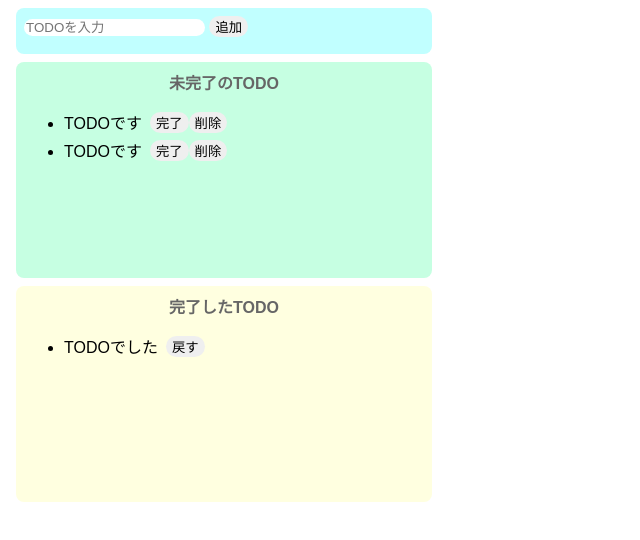
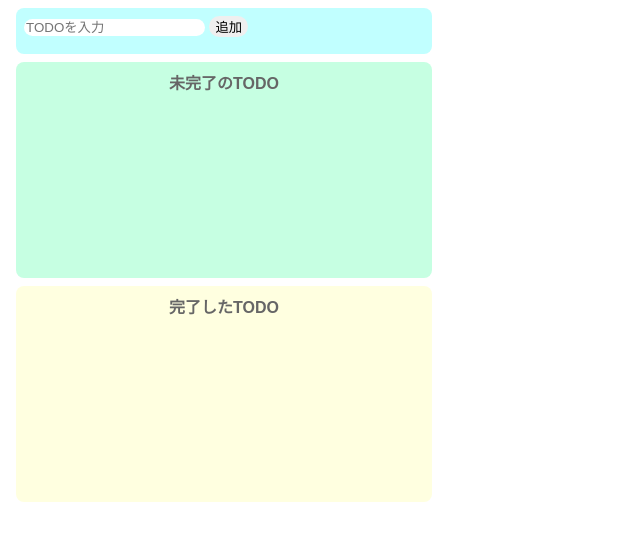
Before and after one commit to takayuki-s/list-app, a website built with Parcel: page index.html in a window 1280 px wide. Shown: the whole page, without its empty margins (0-640 px from the left). Built offline with nearby package versions, Linux system fonts and the light colour scheme.

Commit message:
見本div削除

```diff
--- a/index.html
+++ b/index.html
@@ -12,27 +12,11 @@
     </div>
     <div class="incomplete-area">
       <p class="title">未完了のTODO</p>
-      <ul id="incomplete-list">
-        <div class="list-row">
-          <li>TODOです</li>
-          <button>完了</button>
-          <button>削除</button>
-        </div>
-        <div class="list-row">
-          <li>TODOです</li>
-          <button>完了</button>
-          <button>削除</button>
-        </div>
-      </ul>
+      <ul id="incomplete-list"></ul>
     </div>
     <div class="complete-area">
       <p class="title">完了したTODO</p>
-      <ul id="complete-list">
-        <div class="list-row">
-          <li>TODOでした</li>
-          <button>戻す</button>
-        </div>
-      </ul>
+      <ul id="complete-list"></ul>
     </div>
     <script src="src/index.js"></script>
   </body>
```
